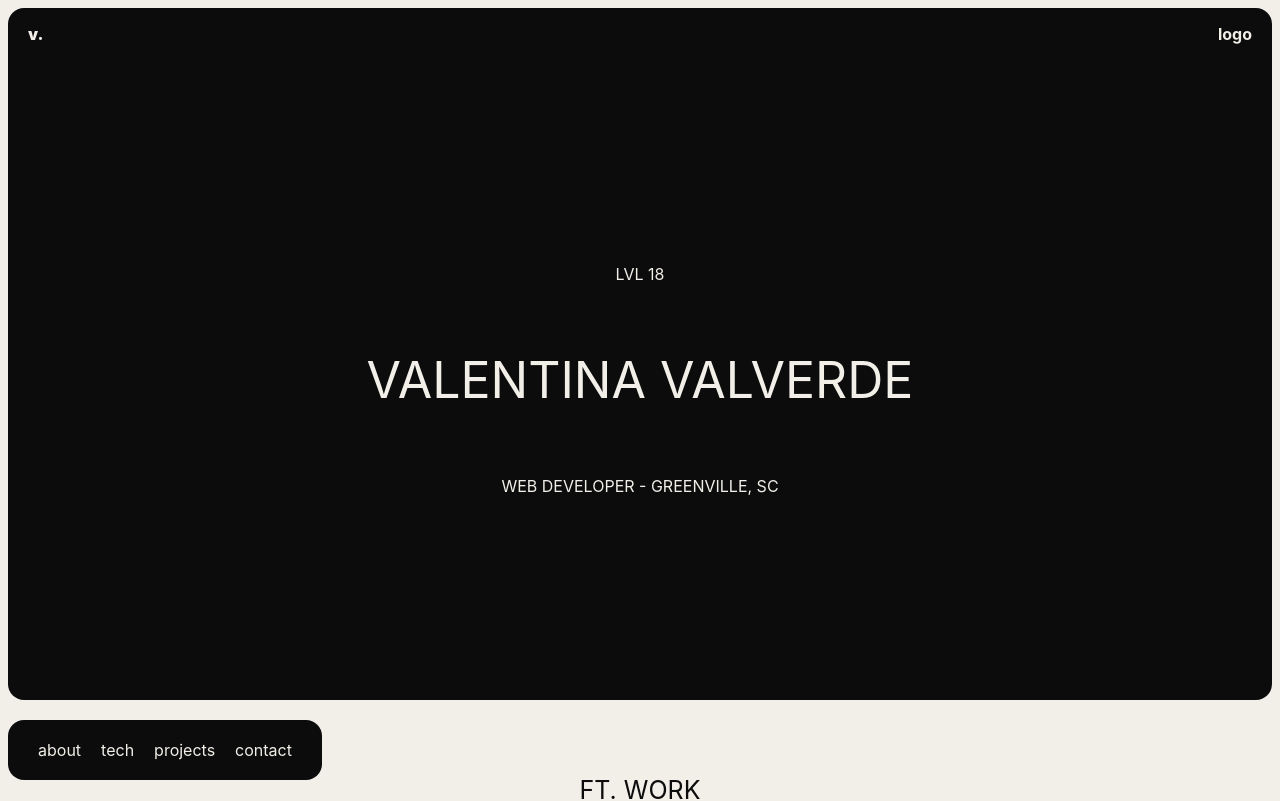
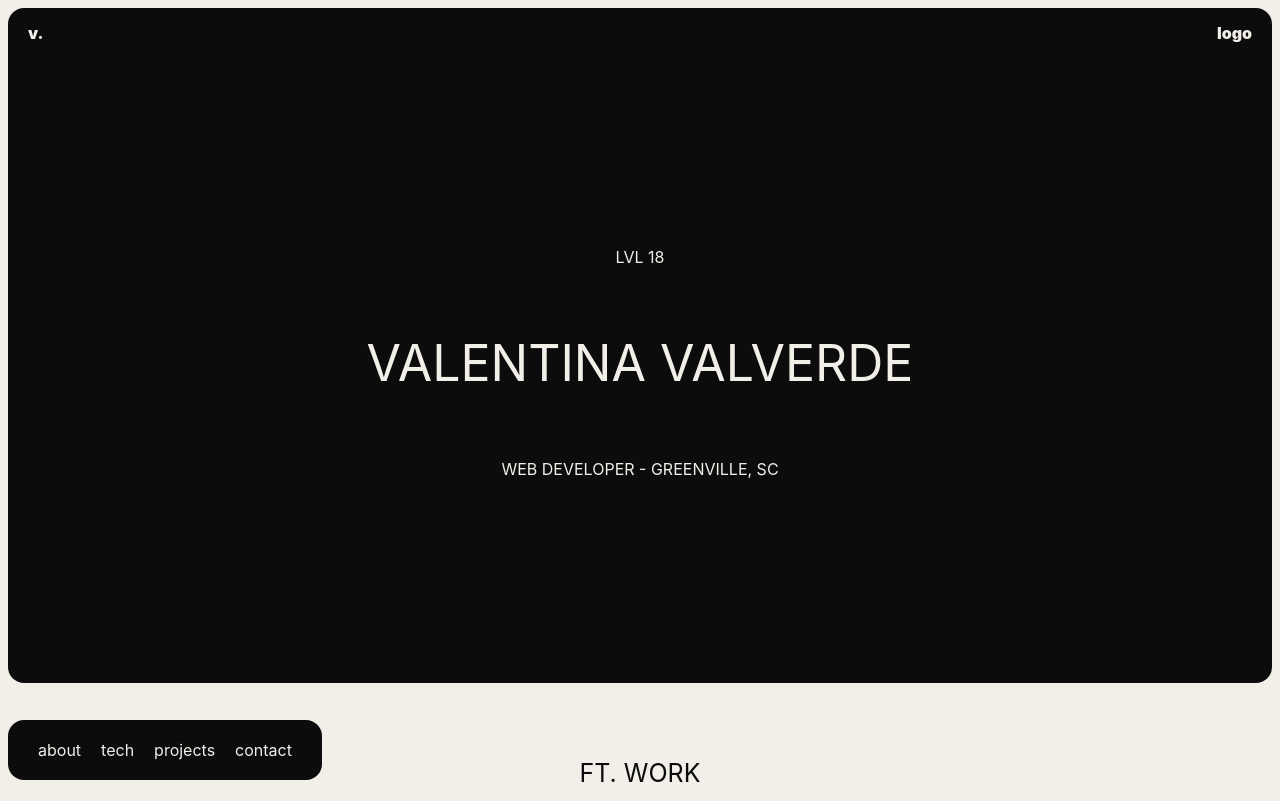
Before and after one commit to ValentinaValverde/v.tech, a React (Vite) app: page / in a window 1280 px wide. Shown: the top 801 px of the page. Built offline with nearby package versions, Linux system fonts and the light colour scheme.

Commit message:
Fixing navbar

```diff
--- a/src/components/NavBar.jsx
+++ b/src/components/NavBar.jsx
@@ -1,14 +1,12 @@
 export default function NavBar() {
   return (
     <div className="navbar">
-      <div>
-        <a href="/" className="navbar-link">
-          v.
-        </a>
-      </div>
-      <div>
-        <p>logo</p>
-      </div>
+      <a href="/" className="navbar-link">
+        v.
+      </a>
+      <a href="/" className="navbar-link">
+        logo
+      </a>
     </div>
   );
 }
--- a/src/index.css
+++ b/src/index.css
@@ -18,8 +18,7 @@
   background-color: #0c0c0c;
   color: #f2efe9;
   font-weight: bolder;
-  padding-left: 20px;
-  padding-right: 20px;
+  padding: 15px 20px 0px 20px;
   border-radius: 16px 16px 0px 0px;
 
   display: flex;
```
